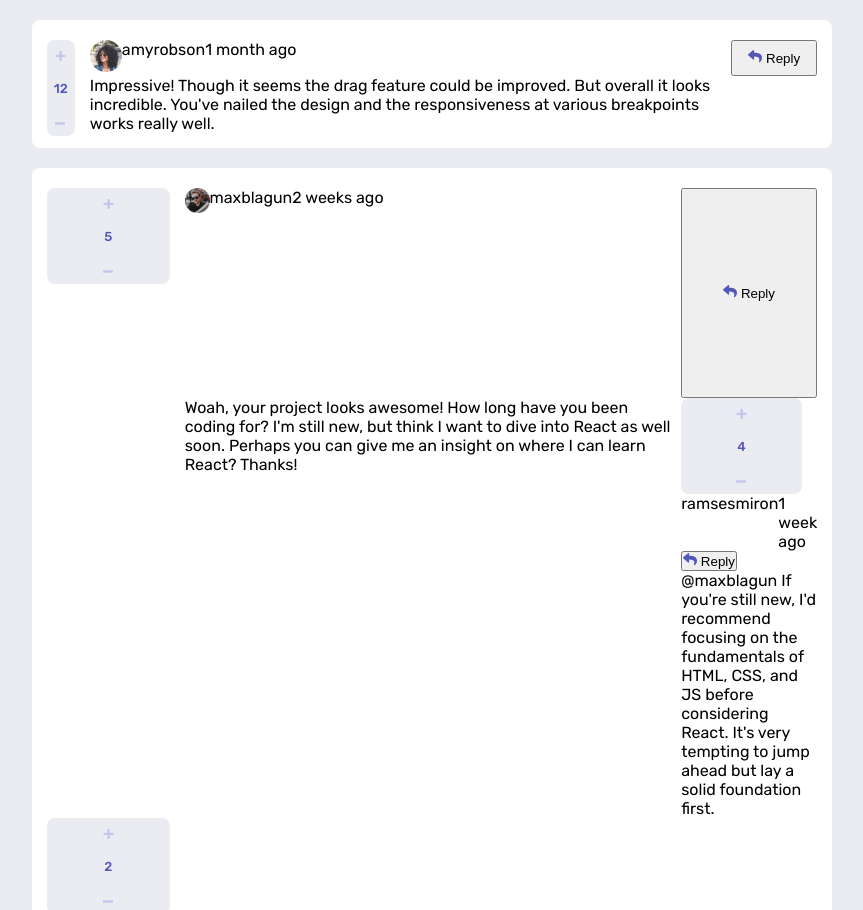
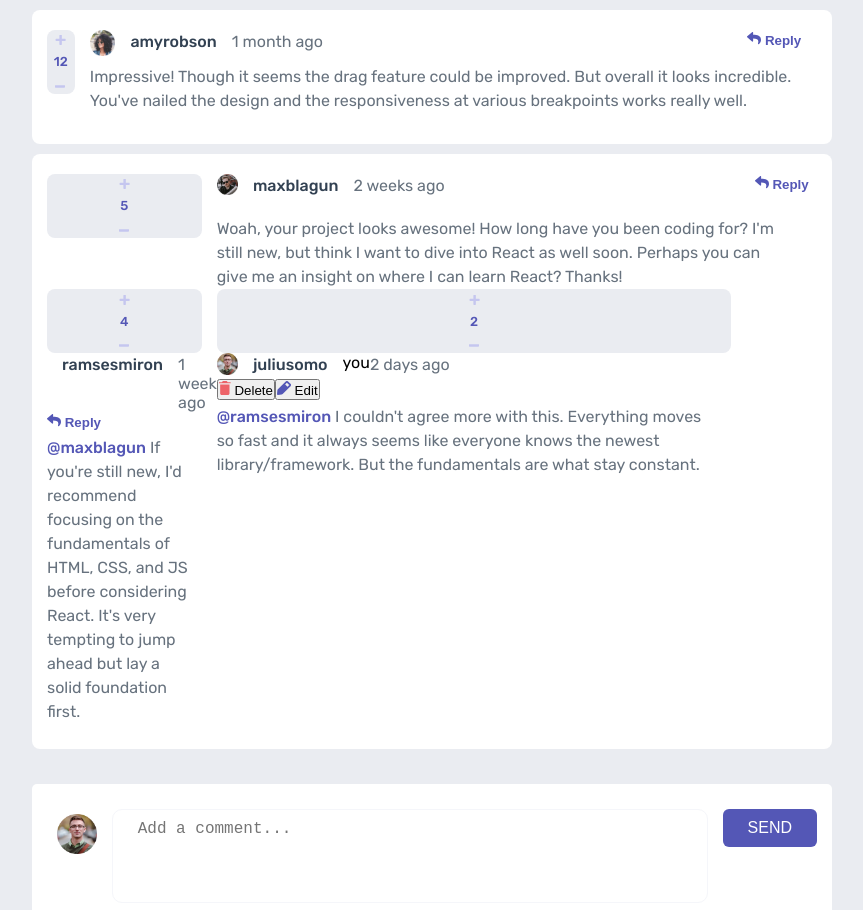
Before and after one commit to KamilKonopski/Interactive-comments-section, a plain HTML site: page index.html in a window 1280 px wide. Shown: the top 910 px of the page, without its empty margins (208-1071 px from the left). Drawn offline with Linux system fonts and the light colour scheme.

Commit message:
add desktop styles

```diff
--- a/css/style.css
+++ b/css/style.css
@@ -25,11 +25,19 @@ body {
 }
 
 .app {
+    display: flex;
+    flex-wrap: wrap;
+    justify-content: flex-end;
     margin: 0 auto;
     max-width: 800px;
 }
 
+.comments-container .main-comment {
+    max-width: 800px;
+}
+
 .comments-container .comment {
+    align-items: start;
     background-color: var(--white);
     border-radius: 8px;
     display: grid;
@@ -38,8 +46,8 @@ body {
         "likes content content";
     grid-template-columns: 1fr 15fr 2fr;
     grid-template-rows: 1fr 2fr;
-    margin: 20px 0;
-    padding: 20px 15px 0;
+    margin: 10px 0;
+    padding: 20px 15px 25px;
 }
 
 .comment .like__container {
@@ -49,13 +57,14 @@ body {
     display: flex;
     flex-wrap: wrap;
     grid-area: likes;
-    height: 12vh;
+    height: 8vh;
     margin-right: 15px;
 }
 
 .like__container .like__btn-plus {
     background-color: transparent;
     border: none;
+    cursor: pointer;
     flex-basis: 100%;
 }
 
@@ -70,6 +79,7 @@ body {
 .like__container .like__btn-minus {
     background-color: transparent;
     border: none;
+    cursor: pointer;
     flex-basis: 100%;
 }
 
@@ -79,20 +89,75 @@ body {
 }
 
 .user__container .user__avatar {
-    width: 5%;
+    width: 4%;
 }
 
 .user__avatar .user__avatar-image {
     width: 100%;
 }
 
+.user__container .user__name {
+    color: var(--dark-blue);
+    font-weight: 500;
+    margin: 2px 15px 0;
+}
+
+.user__container .user__date {
+    color: var(--grayish-blue);
+    margin-top: 2px;
+}
+
+.comment .reply-btn {
+    background-color: transparent;
+    border: none;
+    color: var(--moderate-blue);
+    cursor: pointer;
+    font-weight: 700;
+    margin-top: 2px;
+}
+
+.comment .content {
+    color: var(--grayish-blue);
+    line-height: 150%;
+    grid-area: content;
+    margin: 5px 25px 0 0;
+}
+
+.content .content__reply-user {
+    color: var(--moderate-blue);
+    font-weight: 500;
+}
+
+.replies-container {
+    border-left: 1px solid rgba(103, 114, 126, 0.5);
+    display: flex;
+    flex-wrap: wrap;
+    justify-content: flex-end;
+    margin-left: 50px;
+    max-width: 750px;
+}
+
+.replies-container .reply-comment {
+    margin: 0 0 20px;
+    max-width: 700px;
+}
+
+.replies-container .reply-comment:nth-last-child(1) {
+    margin: 0;
+}
+
 
 .add-comment {
+
+    margin-top: 25px;
+    width: 800px;
+}
+
+.add-comment__form {
     align-items: flex-start;
     background-color: var(--white);
     border-radius: 5px;
     display: flex;
-    margin-top: 25px;
 }
 
 
```
